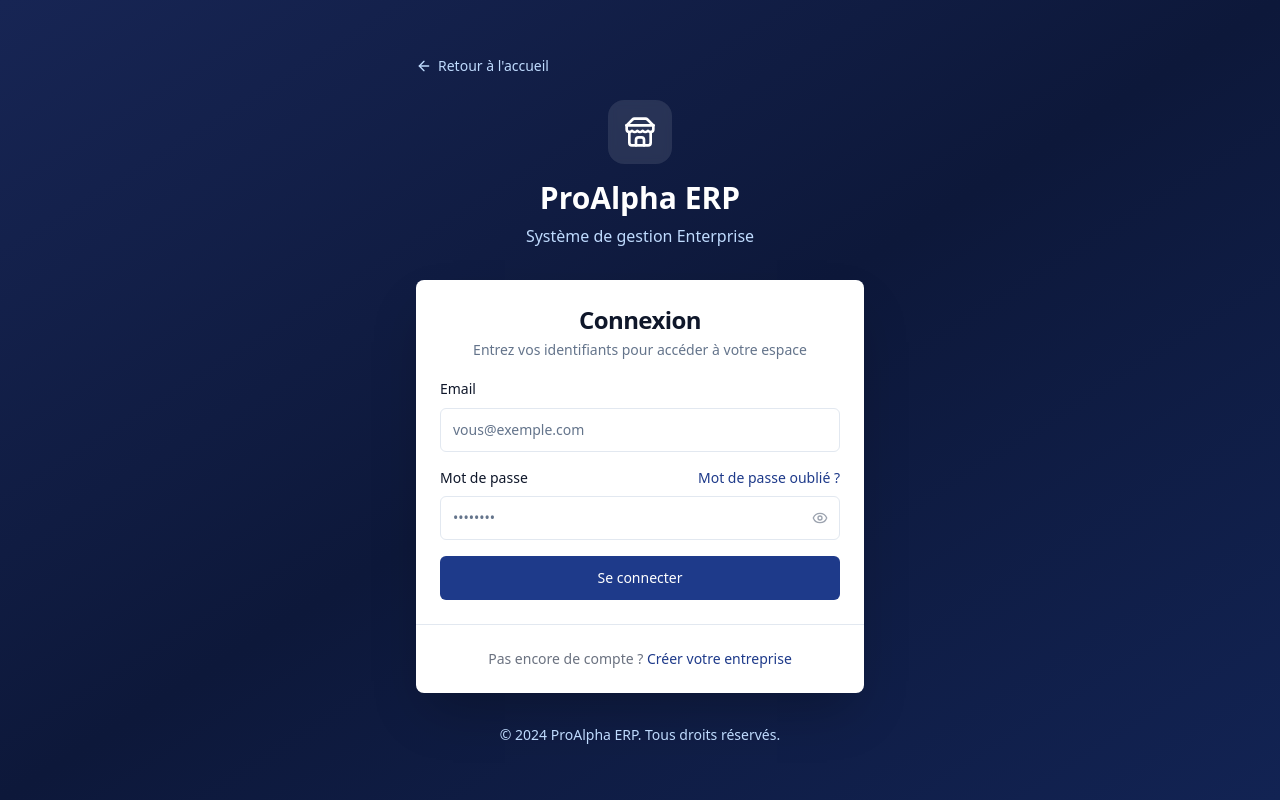
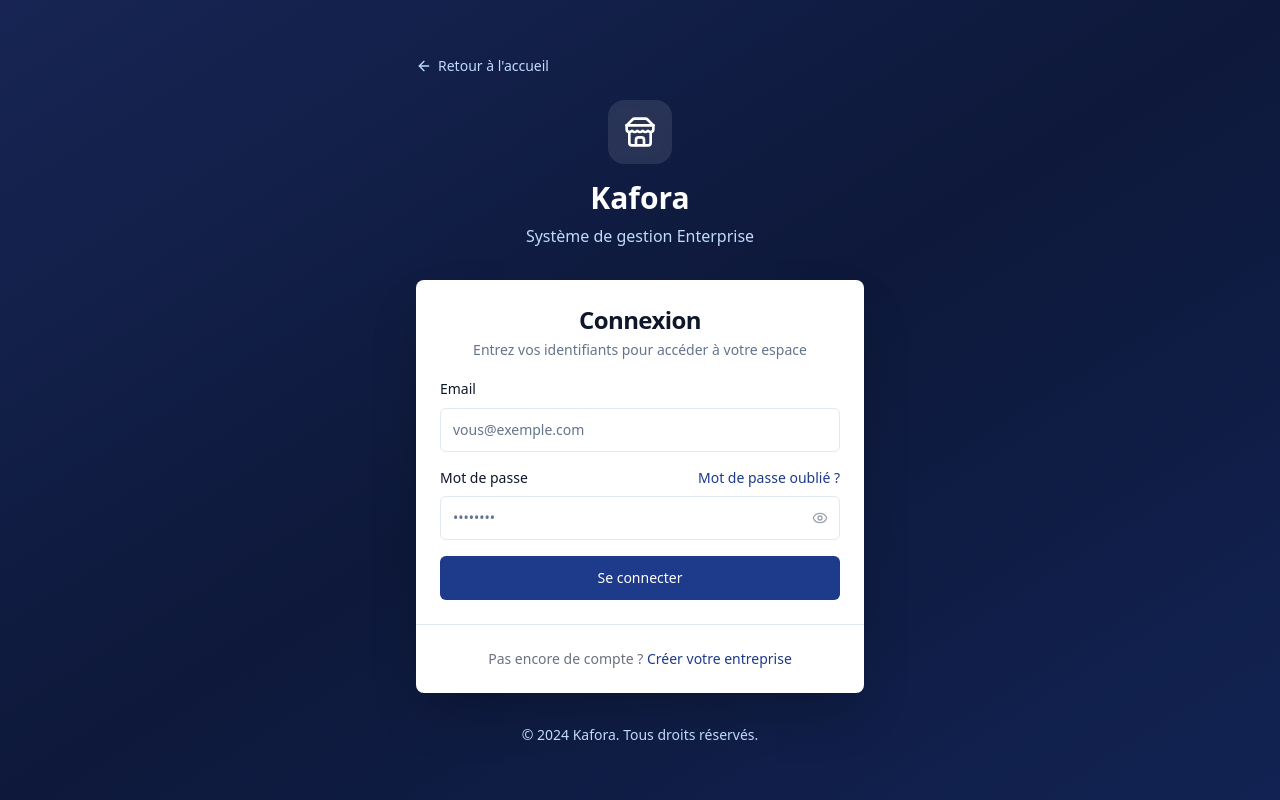
Before and after one commit to VIEM0S/ALPHA, a Next.js app: page /login in a window 1280 px wide. Built offline with nearby package versions, Linux system fonts and the light colour scheme; no server answers.

Commit message:
fix: dernières occurrences ProAlpha oubliées dans la page de login

```diff
--- a/app/(auth)/login/page.tsx
+++ b/app/(auth)/login/page.tsx
@@ -113,7 +113,7 @@ export default function LoginPage() {
             <Store className="h-8 w-8 text-white" />
           </Link>
           <Link href="/">
-            <h1 className="text-3xl font-bold text-white hover:text-primary-200 transition-colors">ProAlpha ERP</h1>
+            <h1 className="text-3xl font-bold text-white hover:text-primary-200 transition-colors">Kafora</h1>
           </Link>
           <p className="text-primary-200 mt-2">Système de gestion Enterprise</p>
         </div>
@@ -206,7 +206,7 @@ export default function LoginPage() {
         </Card>
 
         <p className="text-center text-sm text-primary-200 mt-8">
-          © 2024 ProAlpha ERP. Tous droits réservés.
+          © 2024 Kafora. Tous droits réservés.
         </p>
       </div>
     </div>
```
